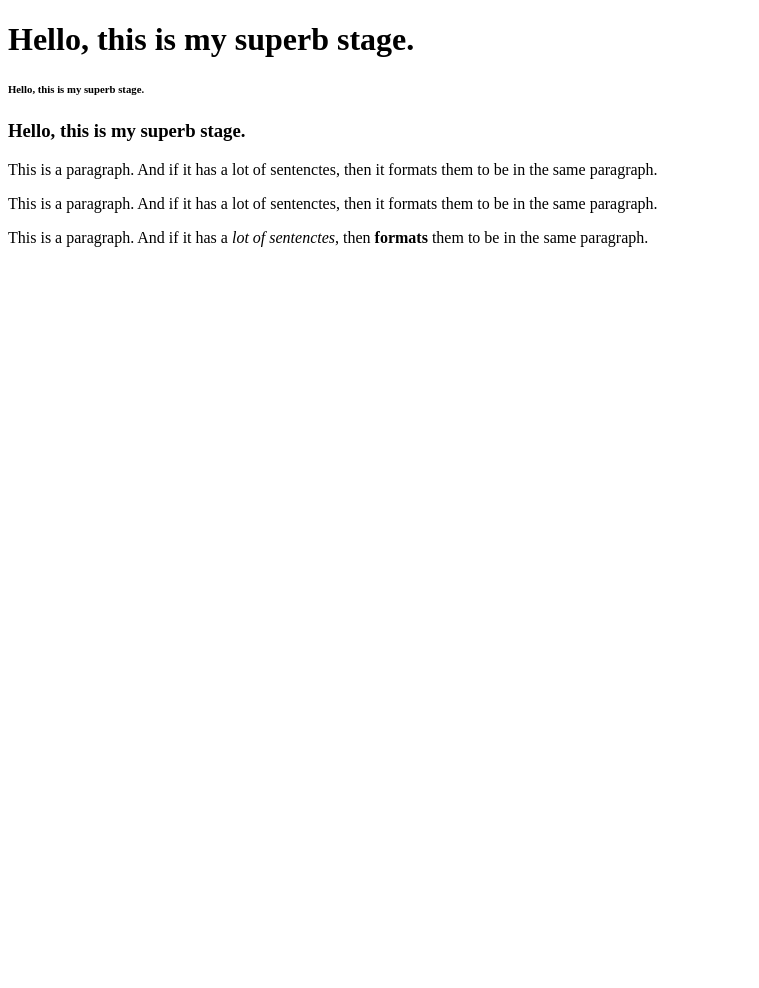
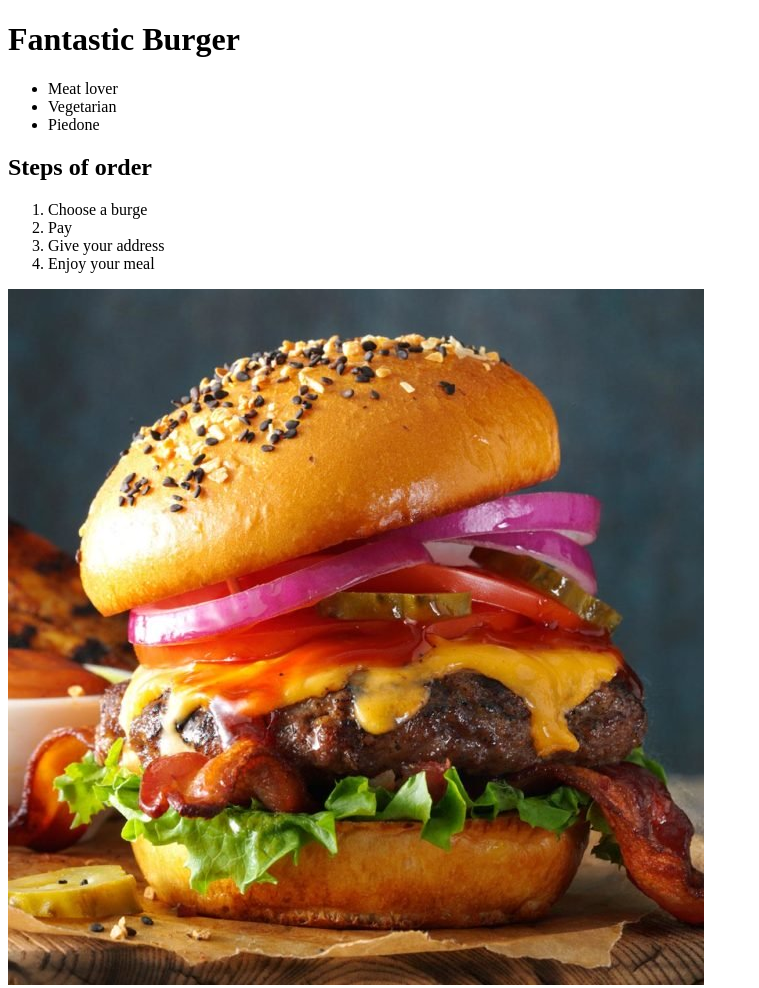
Before and after one commit to z42th/z42th.github.io, a plain HTML site: page index.html in a window 1280 px wide. Shown: the whole page, without its empty margins (0-759 px from the left). Before the commit the page ends 800 px from the top, so only its background shows below. Drawn offline with Linux system fonts and the light colour scheme.

Commit message:
Init page2.

```diff
--- a/index.html
+++ b/index.html
@@ -1,29 +1,28 @@
 <!DOCTYPE html>
 <html lang="en">
+
 <head>
     <meta charset="UTF-8">
     <meta name="viewport" content="width=device-width, initial-scale=1.0">
     <title>Szuper oldal kezdő burgergyártók számára!</title>
 </head>
+
 <body>
-    <h1>
-        Hello, this is my superb stage.
-    </h1>
-    <h6>
-        Hello, this is my superb stage.
-    </h6>
-    <h3>
-        Hello, this is my superb stage.
-    </h3>
-    <p>
-        This is a paragraph. And if it has a lot of sentenctes, then it formats them to be in the same paragraph.
-    </p>
-    <p>
-        This is a paragraph. And if it has a lot of sentenctes, then it formats them to be in the same paragraph.
-    </p>
+    <H1>Fantastic Burger</H1>
+    <ul>
+        <li>Meat lover</li>
+        <li>Vegetarian</li>
+        <li>Piedone</li>
+    </ul>
+<h2>Steps of order</h2>
+    <ol>
+<li>Choose a burge</li>
+<li>Pay</li>
+<li>Give your address </li>
+<li>Enjoy your meal</li>
 
-    <p>
-        This is a paragraph. And if it has a <em>lot of sentenctes</em>, then <strong>formats</strong>  <bold>them to be in</bold> the same paragraph.
-    </p>
+    </ol>
+<img src="IMG\burger.jpg" alt="Tasty burger">
 </body>
+
 </html>
```
Also changed, not shown: IMG/burger.jpg (added).
